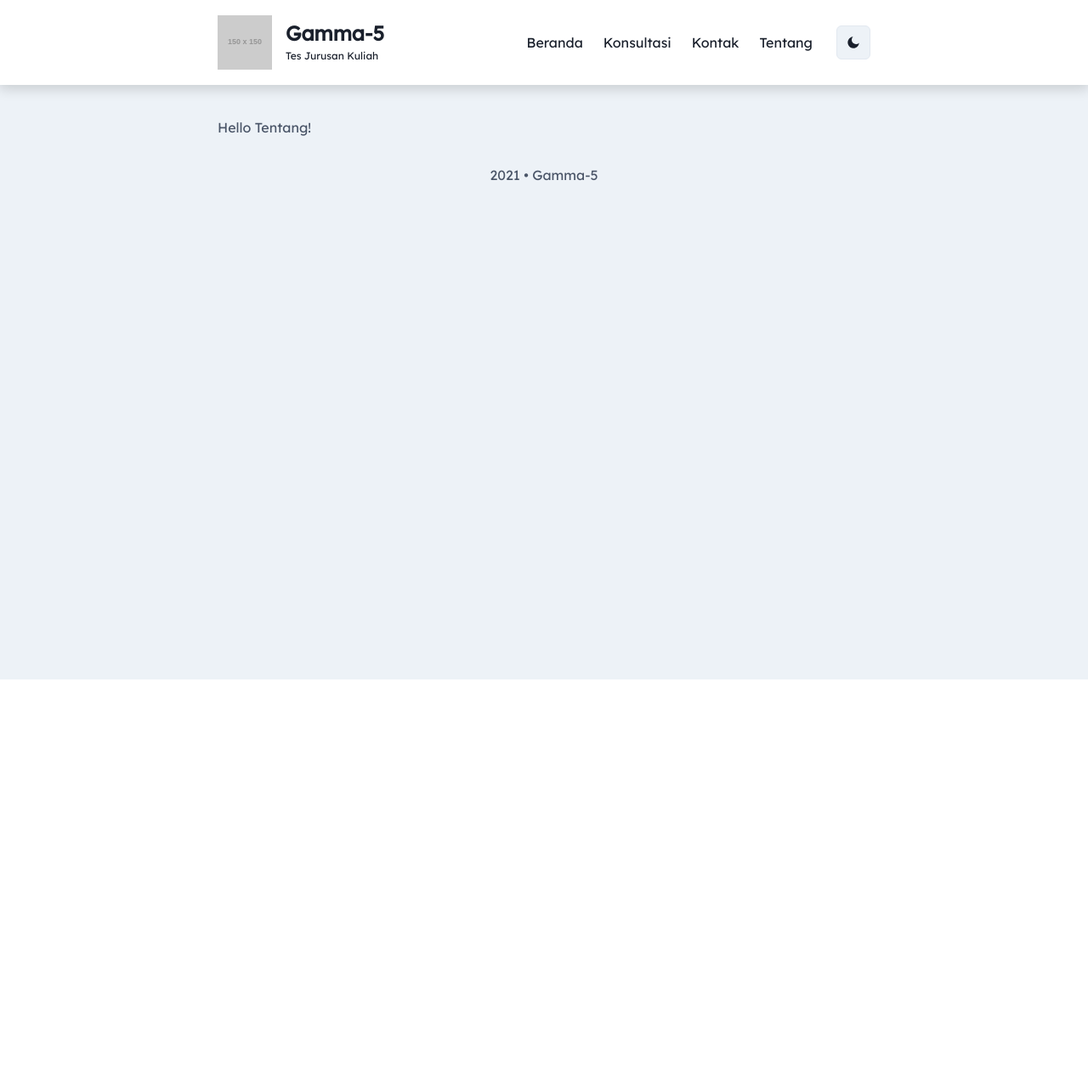
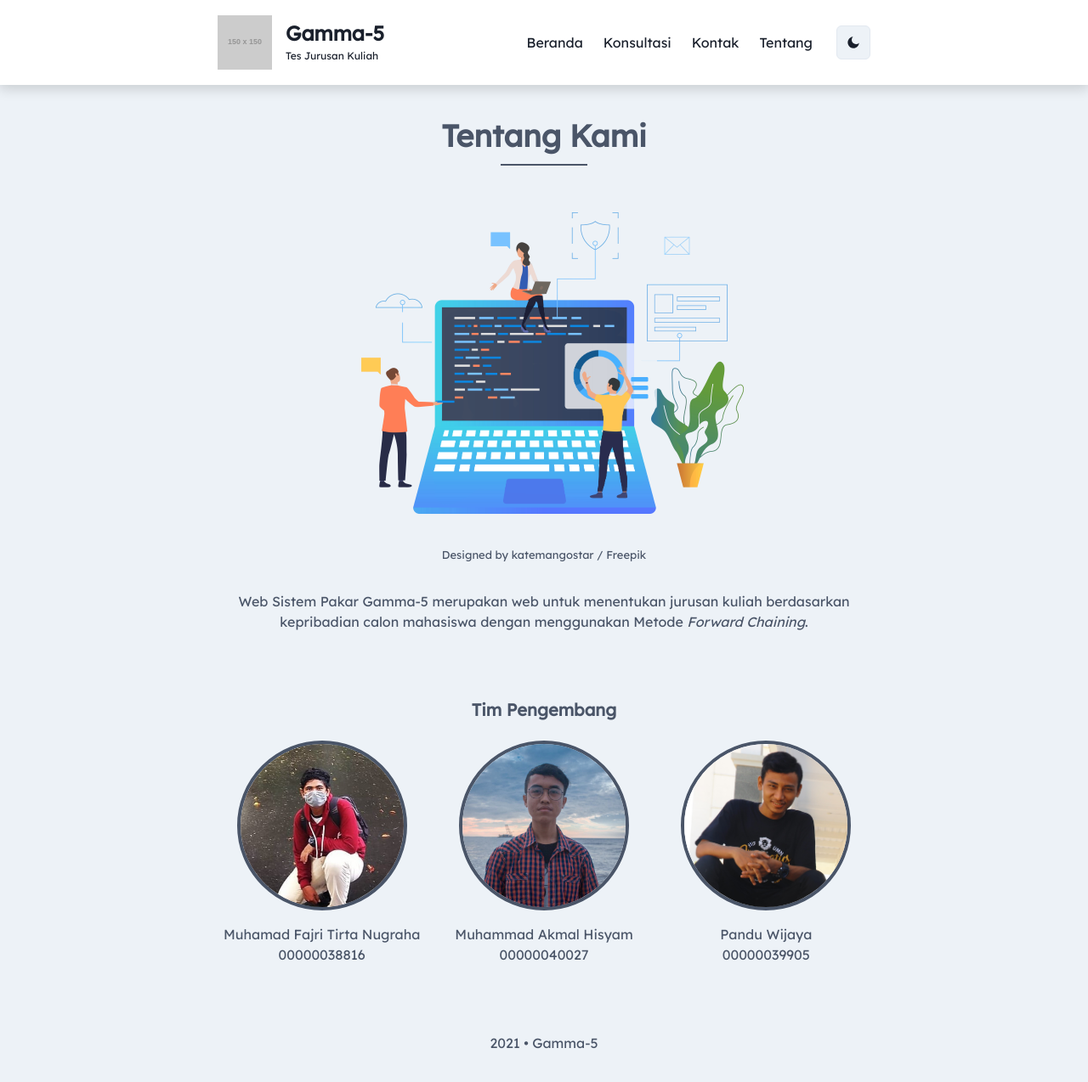
Before and after one commit to akmalhisyammm/gamma-five, a Next.js app: page /tentang in a window 1280 px wide. Shown: the top 1274 px of the page at 85% size. Before the commit the page ends 800 px from the top, so only its background shows below. Built offline with nearby package versions, Linux system fonts and the light colour scheme.

Commit message:
feat: add some contents in tentang page

```diff
--- a/src/pages/tentang.tsx
+++ b/src/pages/tentang.tsx
@@ -1,10 +1,100 @@
+import {
+  Box,
+  Flex,
+  Grid,
+  Heading,
+  Image,
+  Link as ChakraLink,
+  Text,
+} from '@chakra-ui/react';
+import type { NextPage } from 'next';
+
 import Layout from 'components/layout';
-import type { NextPage } from 'next';
 
 const Tentang: NextPage = () => {
   return (
     <Layout title="Tentang">
-      <h1>Hello Tentang!</h1>
+      <Box textAlign="center">
+        <Heading>Tentang Kami</Heading>
+        <hr
+          style={{
+            border: '1px solid',
+            width: 100,
+            margin: '12px auto 0',
+          }}
+        />
+
+        <Flex
+          flexDirection="column"
+          alignItems="center"
+          marginTop={4}
+          marginBottom={8}
+        >
+          <Image src="/assets/icons/teamwork.png" alt="teamwork" />
+          <ChakraLink href="http://www.freepik.com" fontSize="small" isExternal>
+            Designed by katemangostar / Freepik
+          </ChakraLink>
+        </Flex>
+
+        <Box as="text">
+          Web Sistem Pakar Gamma-5 merupakan web untuk menentukan jurusan kuliah
+          berdasarkan kepribadian calon mahasiswa dengan menggunakan Metode{' '}
+          <Text as="i">Forward Chaining</Text>.
+        </Box>
+
+        <Box marginY={20}>
+          <Heading size="md">Tim Pengembang</Heading>
+
+          <Grid
+            templateColumns={[
+              'repeat(1, 1fr)',
+              'repeat(1, 1fr)',
+              'repeat(3, 1fr)',
+            ]}
+            gap={4}
+            marginTop={6}
+          >
+            <Flex flexDirection="column" alignItems="center">
+              <Image
+                border="4px solid"
+                borderRadius="full"
+                boxSize="200px"
+                marginBottom={4}
+                src="assets/images/fajri.jpg"
+                alt="fajri"
+              />
+              <Text>Muhamad Fajri Tirta Nugraha</Text>
+              <Text>00000038816</Text>
+            </Flex>
+
+            <Flex flexDirection="column" alignItems="center">
+              <Image
+                border="4px solid"
+                borderRadius="full"
+                boxSize="200px"
+                marginBottom={4}
+                src="assets/images/akmal.jpg"
+                alt="akmal"
+              />
+              <Text>Muhammad Akmal Hisyam</Text>
+              <Text>00000040027</Text>
+            </Flex>
+
+            <Flex flexDirection="column" alignItems="center">
+              <Image
+                border="4px solid"
+                borderRadius="full"
+                boxSize="200px"
+                marginBottom={4}
+                src="assets/images/pandu.jpg"
+                alt="pandu"
+              />
+              <Text>Pandu Wijaya</Text>
+              <Text>00000039905</Text>
+            </Flex>
+          </Grid>
+        </Box>
+      </Box>
     </Layout>
   );
 };
```
